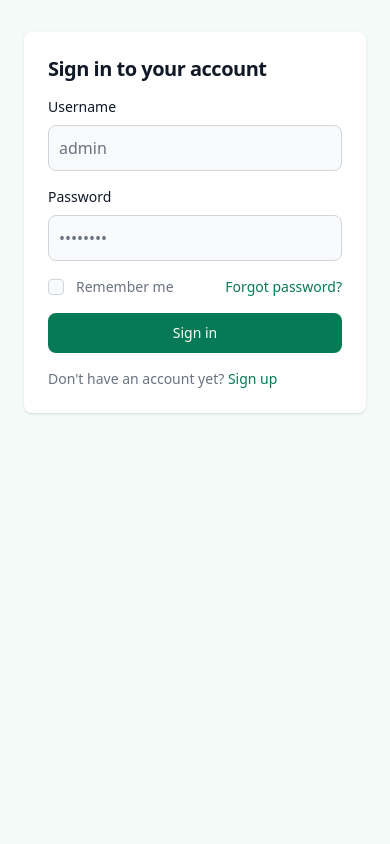
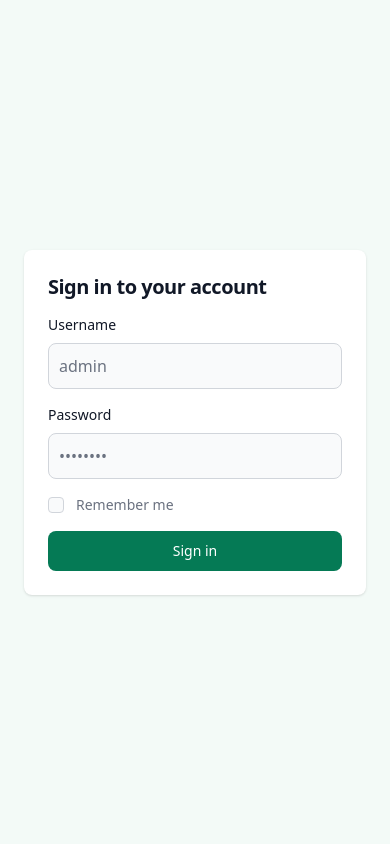
Before and after one commit to putuwaw/thesis, a Django app: page /login/ in a window 390 px wide. Run offline with Django 5.2, Linux system fonts and the light colour scheme; some libraries are stand-ins or nearby versions.

Commit message:
feat: update mobile responsive

```diff
--- a/thesis/templates/registration/login.html
+++ b/thesis/templates/registration/login.html
@@ -2,8 +2,8 @@
 
 {% block content %}
 
-<section class="bg-green-50 dark:bg-gray-900">
-    <div class="flex flex-col items-center justify-center px-6 py-8 mx-auto md:h-screen lg:py-0">
+<section class="bg-green-50 dark:bg-gray-900 min-h-screen">
+    <div class="flex flex-col items-center justify-center px-6 py-8 mx-auto min-h-screen lg:py-0">
         <div
             class="w-full bg-white rounded-lg shadow dark:border md:mt-0 sm:max-w-md xl:p-0 dark:bg-gray-800 dark:border-gray-700">
             <div class="p-6 space-y-4 md:space-y-6 sm:p-8">
@@ -56,17 +56,11 @@
                                 <label for="remember" class="text-gray-500 dark:text-gray-300">Remember me</label>
                             </div>
                         </div>
-                        <a href="#"
-                            class="text-sm font-medium text-green-600 hover:underline dark:text-green-500">Forgot
-                            password?</a>
                     </div>
                     <button type="submit"
-                        class="w-full text-white bg-green-600 hover:bg-green-700 focus:ring-4 focus:outline-none focus:ring-green-300 font-medium rounded-lg text-sm px-5 py-2.5 text-center dark:bg-green-600 dark:hover:bg-green-700 dark:focus:ring-green-800">Sign
-                        in</button>
-                    <p class="text-sm font-light text-gray-500 dark:text-gray-400">
-                        Don't have an account yet? <a href="#"
-                            class="font-medium text-green-600 hover:underline dark:text-green-500">Sign up</a>
-                    </p>
+                        class="w-full text-white bg-green-600 hover:bg-green-700 focus:ring-4 focus:outline-none focus:ring-green-300 font-medium rounded-lg text-sm px-5 py-2.5 text-center dark:bg-green-600 dark:hover:bg-green-700 dark:focus:ring-green-800">
+                        Sign in
+                    </button>
                 </form>
             </div>
         </div>
```
Also changed, not shown: thesis/templates/index.html (+5 -5 lines), thesis/static/css/output.css.
